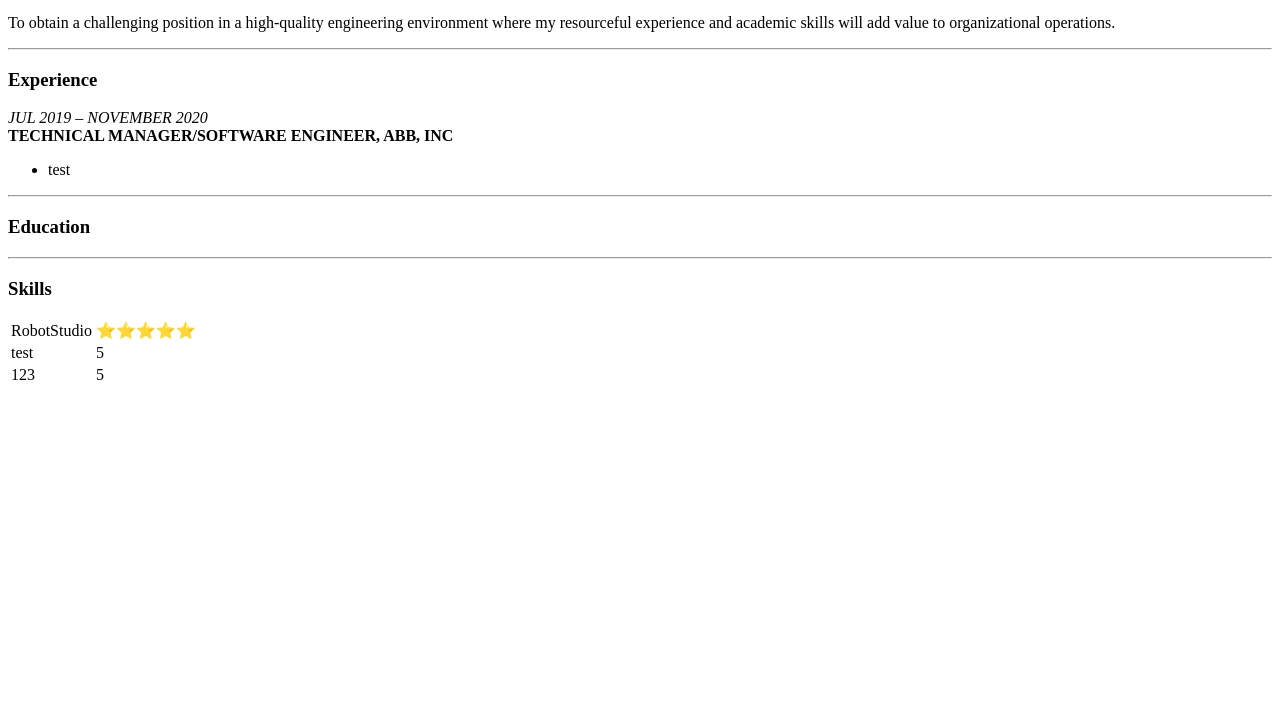
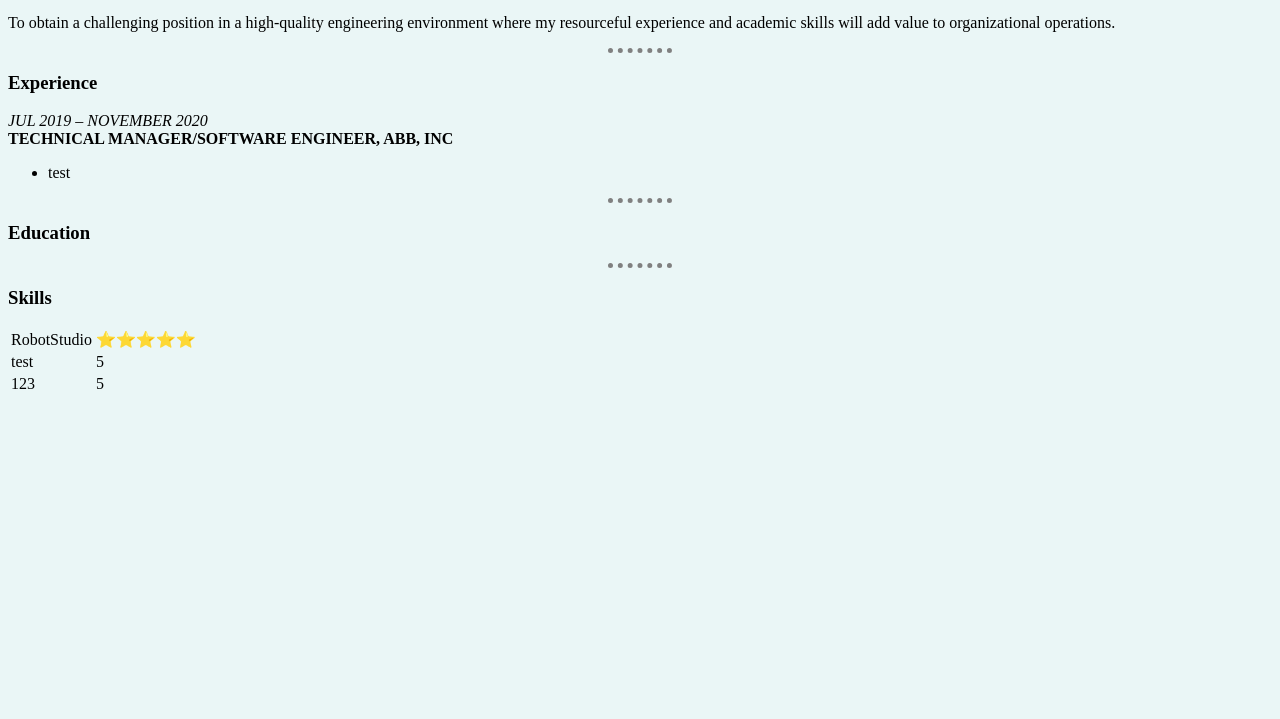
Before and after one commit to jvRobotMan/jvcv, a plain HTML site: page index.html in a window 1280 px wide. Shown: the part 81-800 px from the top of the page. Drawn offline with Linux system fonts and the light colour scheme.

Commit message:
Updated index.html
added inline css

```diff
--- a/index.html
+++ b/index.html
@@ -3,11 +3,26 @@
 <head>
 	<meta charset="UTF-8">
 	<title>My Personal Website</title>
+	<style>
+	body{
+		background-color: #EAF6F6;
+	}
+	hr{
+		border-style: none;
+		border-top-style: dotted;
+		border-color: grey;
+		border-width: 5px;
+		width: 5%;
+	}
+
+	</style>
 </head>
+
 <body>
 	<font size="6">Josey <b>Varughese</b></font>
 	<p><em>Founder and CEO of <strong>JMS Engineering</strong></em></p>
-	<p>To obtain a challenging position in a high-quality engineering environment where my resourceful experience and academic skills will add value to organizational operations.</p>
+	<p>To obtain a challenging position in a high-quality engineering environment where my resourceful experience and
+	   academic skills will add value to organizational operations.</p>
 	<hr>
 	<h3>Experience</h3>
 	<i>JUL 2019 – NOVEMBER 2020</i>
```
